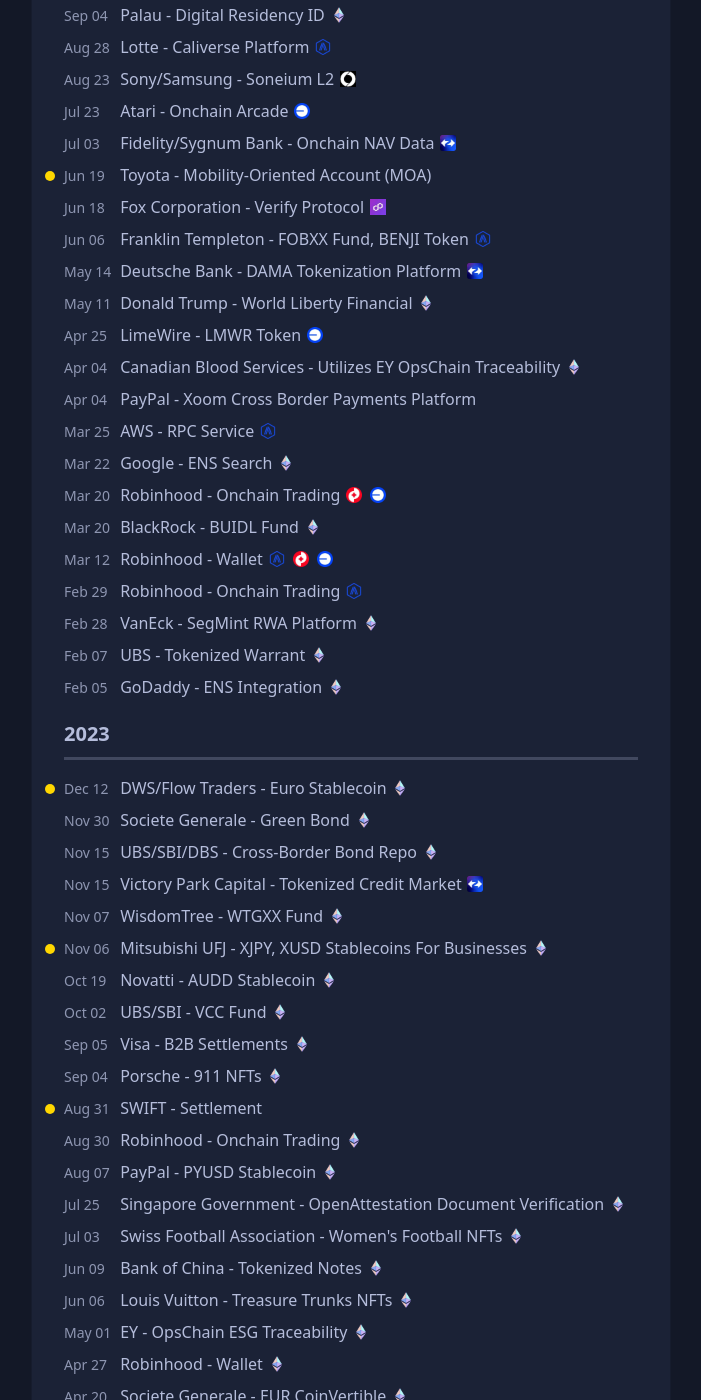
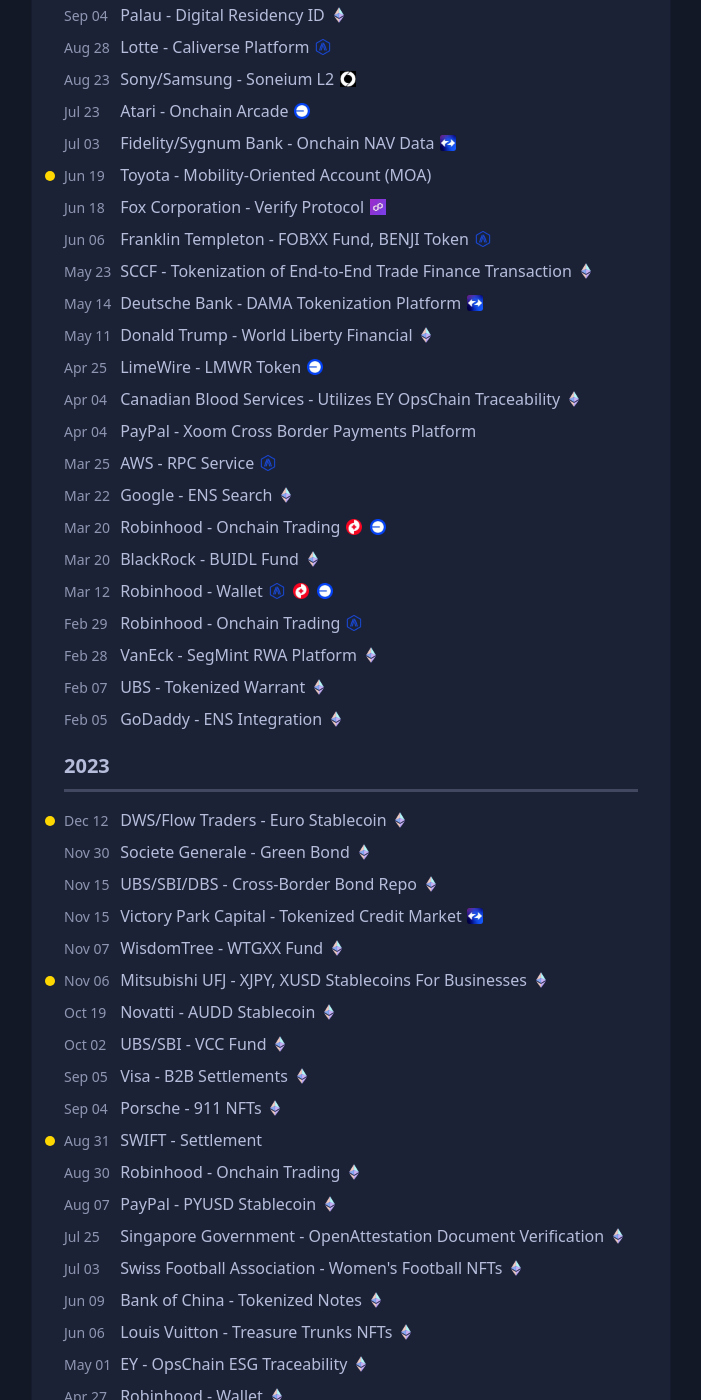
Before and after one commit to etheralpha/ethereumadoption-com, a Jekyll site: the page built from index.md, in a window 1280 px wide and 1400 px high, scrolled down 1927 px. Shown: the whole window, without its empty margins (289-990 px from the left). Built offline with Jekyll 4.4.1, drawn with Linux system fonts in a browser that asks for light colours; some of the changed text lies outside the part shown.

Commit message:
Add SCCF and Horizon adoption.yml
Two entries involving SCCF. They may sound familiar, yet I feel both deserve a separate entry when you look at the workflow involved in both operations

```diff
--- a/_data/adoption.yml
+++ b/_data/adoption.yml
@@ -592,6 +592,16 @@
   sources:
     - "https://www.db.com/news/detail/20240514-deutsche-bank-joins-project-guardian-to-explore-asset-tokenization-applications"
     - "https://mementoblockchain.com/"
+- date: 2024-05-23
+  status: live
+  entities:
+    - SCCF
+  products:
+    - Tokenization of End-to-End Trade Finance Transaction
+  chains:
+    - Mainnet
+  sources:
+    - "https://www.taurushq.com/blog/sccf-and-taurus-announce-successful-tokenization-of-end-to-end-trade-finance-transaction-on-tdx-marketplace/"
 - date: 2024-05-11
   status: live
   entities:
@@ -1008,6 +1018,17 @@
     -
   sources:
     - "https://www.rba.gov.au/media-releases/2023/mr-23-06.html"
+- date: 2023-02-28
+  status: live
+  entities:
+    - Horizon Capital
+    - SCCF
+  products:
+    - Tokenized Trade Finance Debt Transaction
+  chains:
+    - Mainnet
+  sources:
+    - "https://www.taurushq.com/blog/sccf-and-horizon-capital-leverage-taurus-technology-to-execute-landmark-tokenized-trade-finance-debt-transaction/"
 - date: 2023-02-25
   status: live
   entities:
```
